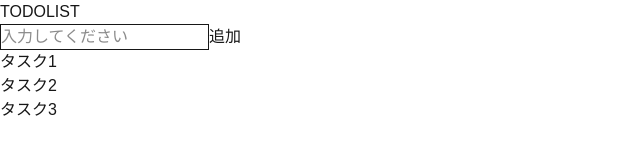
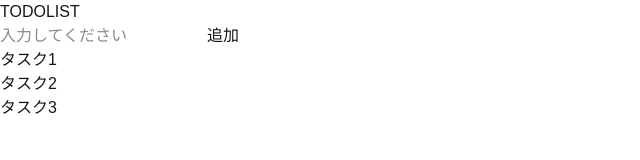
Before and after one commit to SokJin/todo-app-react, a Next.js app: page / in a window 1280 px wide. Shown: the top 160 px of the page, without its empty margins (0-640 px from the left). Built offline with nearby package versions, Linux system fonts and the light colour scheme.

Commit message:
InsertコンポーネントCSS部分削除

```diff
--- a/src/components/todo/Insert.tsx
+++ b/src/components/todo/Insert.tsx
@@ -21,10 +21,10 @@ export default function Insert() {
         value={inputValue}
         onChange={onChange}
         placeholder="入力してください"
-        className="border border-gray-300 rounded px-3 py-2 w-64 focus:outline-none focus:ring-2 focus:ring-blue-400"
+        className=""
       />
       <button onClick={handleClick}
-        className="bg-blue-500 hover:bg-blue-600 text-white px-4 py-2 rounded"
+        className=""
      >
         追加</button>
     </div>
```
